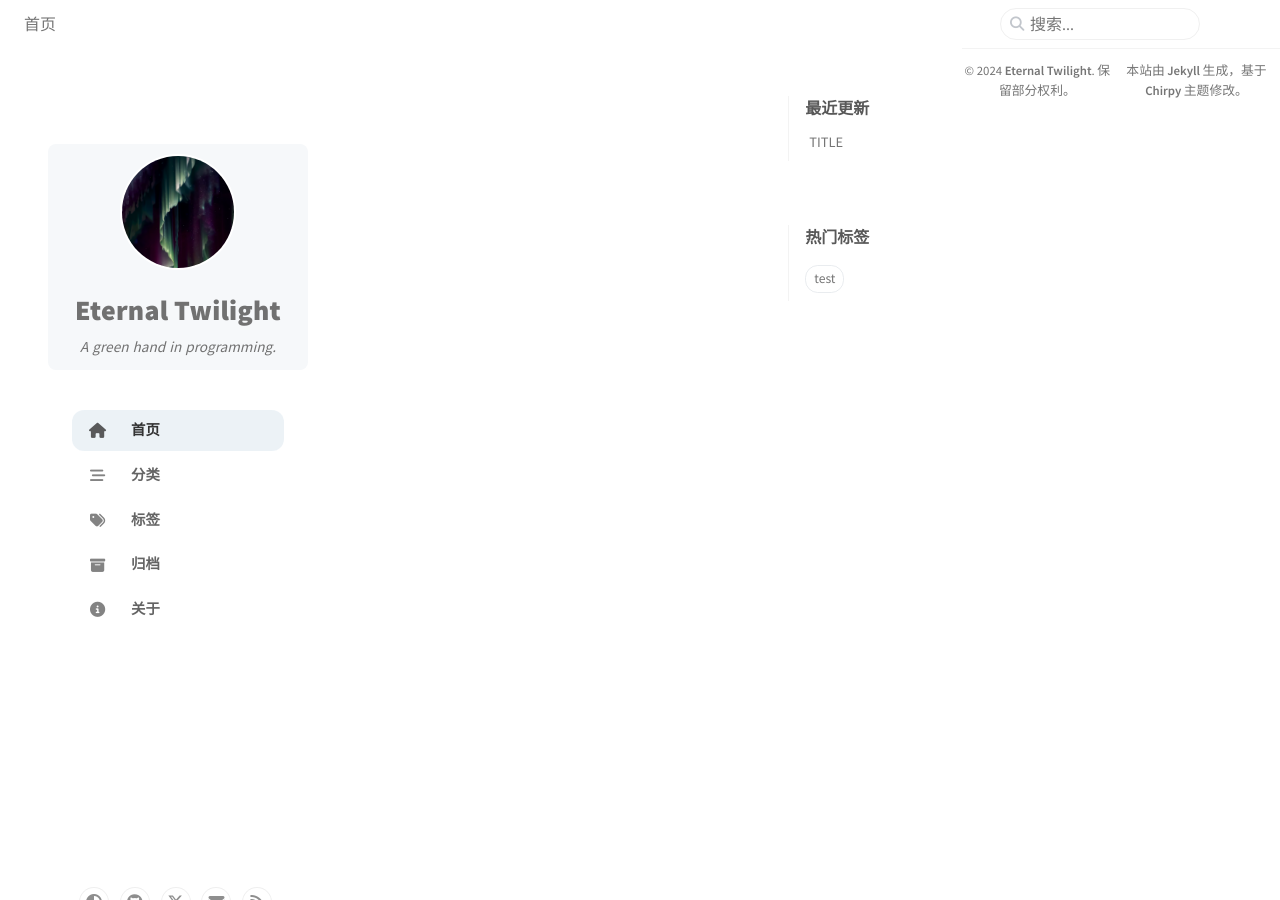
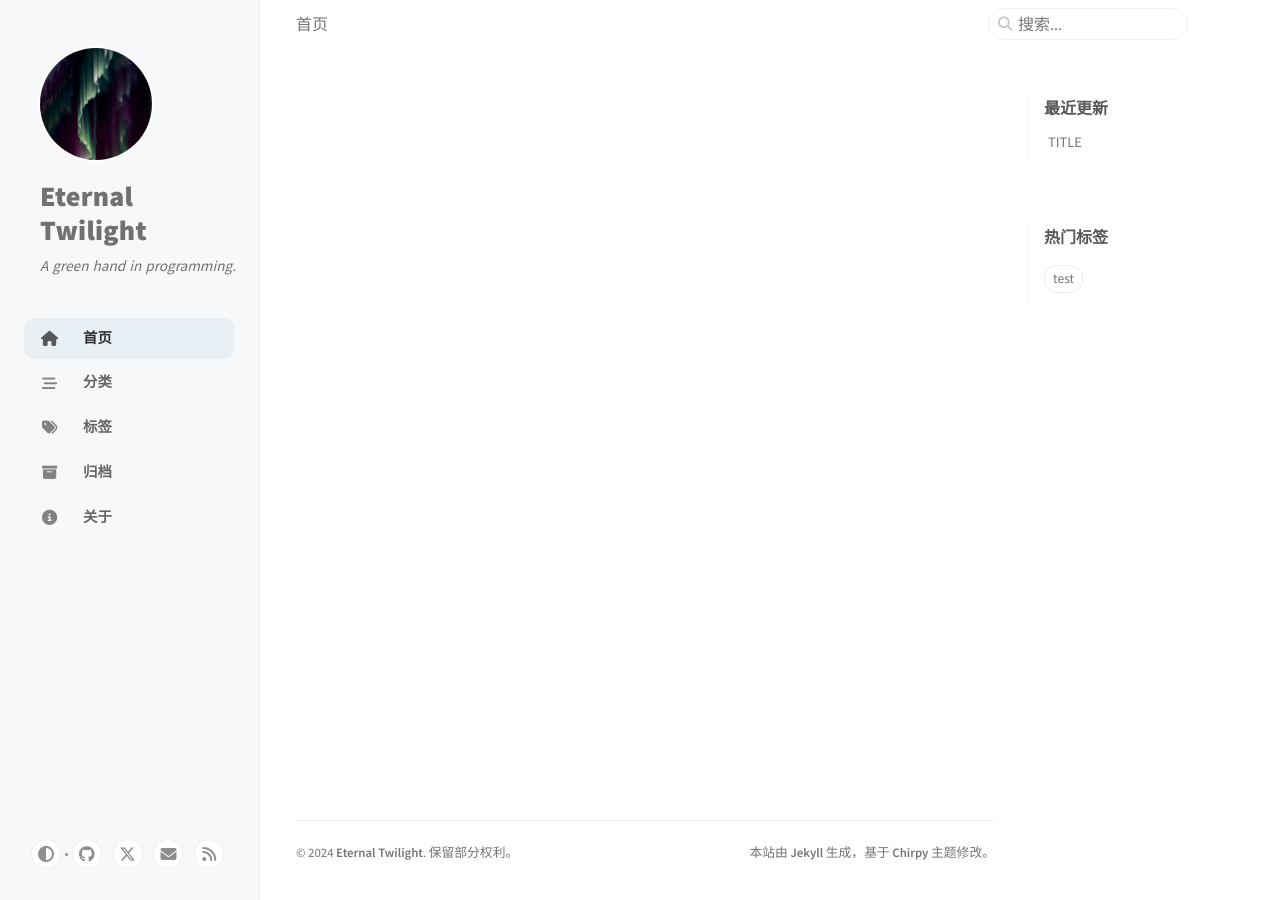
Before and after one commit to EtnlTwilight/etnltwilight.github, a Jekyll site: the page built from index.html, in a window 1280 px wide and 900 px high. Built offline with Jekyll 4.4.1, drawn with Linux system fonts in a browser that asks for light colours; cached includes are drawn as plain includes.

Commit message:
Roll back templates.

```diff
--- a/_layouts/default.html
+++ b/_layouts/default.html
@@ -17,10 +17,12 @@ layout: compress
   {% include head.html %}
 
   <body>
-    {% include topbar.html lang=lang %}
+    {% include sidebar.html lang=lang %}
 
     <div id="main-wrapper" class="d-flex justify-content-center">
       <div class="container d-flex flex-column px-xxl-5">
+        {% include topbar.html lang=lang %}
+
         <div class="row flex-grow-1">
           <main aria-label="Main Content" class="col-12 col-lg-11 col-xl-9 px-md-4">
             {% if layout.refactor or layout.layout == 'default' %}
@@ -51,13 +53,13 @@ layout: compress
               {% assign _include_path = _include | append: '.html' %}
               {% include {{ _include_path }} lang=lang %}
             {% endfor %}
+
+            {% include_cached footer.html lang=lang %}
           </div>
         </div>
 
         {% include_cached search-results.html lang=lang %}
       </div>
-
-      {% include_cached footer.html lang=lang %}
 
       <aside aria-label="Scroll to Top">
         <button id="back-to-top" type="button" class="btn btn-lg btn-box-shadow">
@@ -65,8 +67,6 @@ layout: compress
         </button>
       </aside>
     </div>
-
-    {% include sidebar.html lang=lang %}
 
     <div id="mask"></div>
 
--- a/_sass/addon/commons.scss
+++ b/_sass/addon/commons.scss
@@ -673,12 +673,14 @@ $btn-mb: 0.5rem;
   @include pl-pr(0);
 
   position: fixed;
-  top: $topbar-height;
-  margin: 48px 12px 48px 48px;
-  height: calc(100vh - $topbar-height);
+  top: 0;
+  left: 0;
+  height: 100%;
   overflow-y: auto;
   width: $sidebar-width;
   z-index: 99;
+  background: var(--sidebar-bg);
+  border-right: 1px solid var(--sidebar-border-color);
 
   /* Hide scrollbar for Chrome, Safari and Opera */
   &::-webkit-scrollbar {
@@ -700,7 +702,7 @@ $btn-mb: 0.5rem;
   }
 
   #avatar {
-    display: inline-block;
+    display: block;
     width: 7rem;
     height: 7rem;
     overflow: hidden;
@@ -720,10 +722,8 @@ $btn-mb: 0.5rem;
     @include mt-mb(2.5rem);
     @extend %clickable-transition;
 
-    background: var(--sidebar-bg);
-    border-radius: 8px;
-    padding: 12px;
-    text-align: center;
+    padding-left: 2.5rem;
+    padding-right: 1.25rem;
     width: 100%;
   }
 
@@ -1309,6 +1309,12 @@ search {
     display: none;
   }
 
+  #topbar-wrapper {
+    @include slide(top 0.2s ease);
+
+    left: 0;
+  }
+
   main,
   #panel-wrapper {
     margin-top: 0;
@@ -1468,6 +1474,10 @@ search {
     margin-left: $sidebar-width-large;
   }
 
+  #topbar-wrapper {
+    left: $sidebar-width-large;
+  }
+
   search {
     margin-right: calc(
       $main-content-max-width / 4 - $search-max-width - 0.75rem
```
